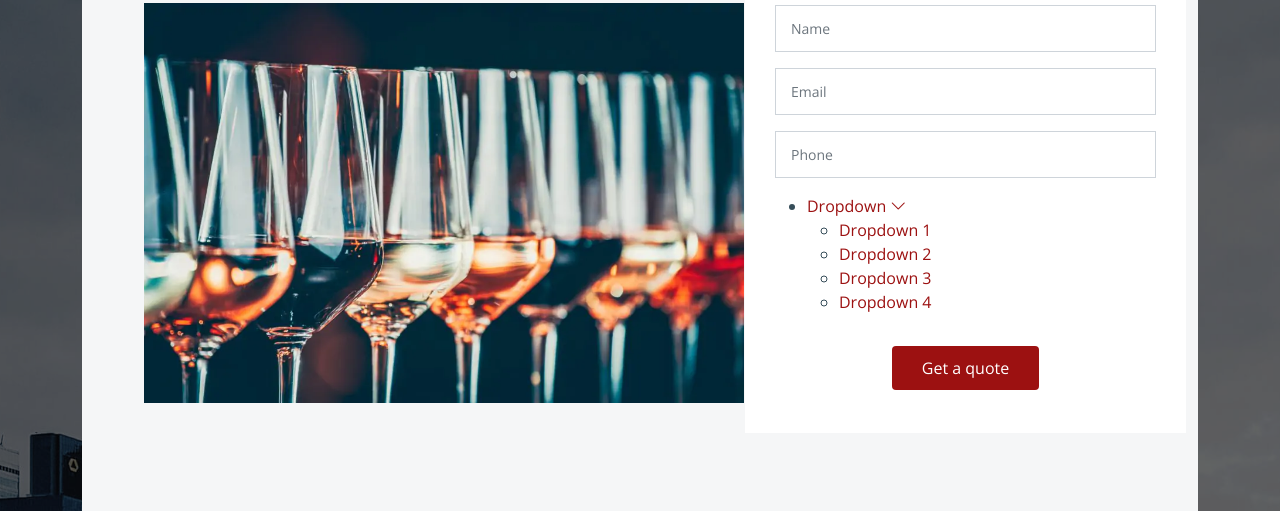
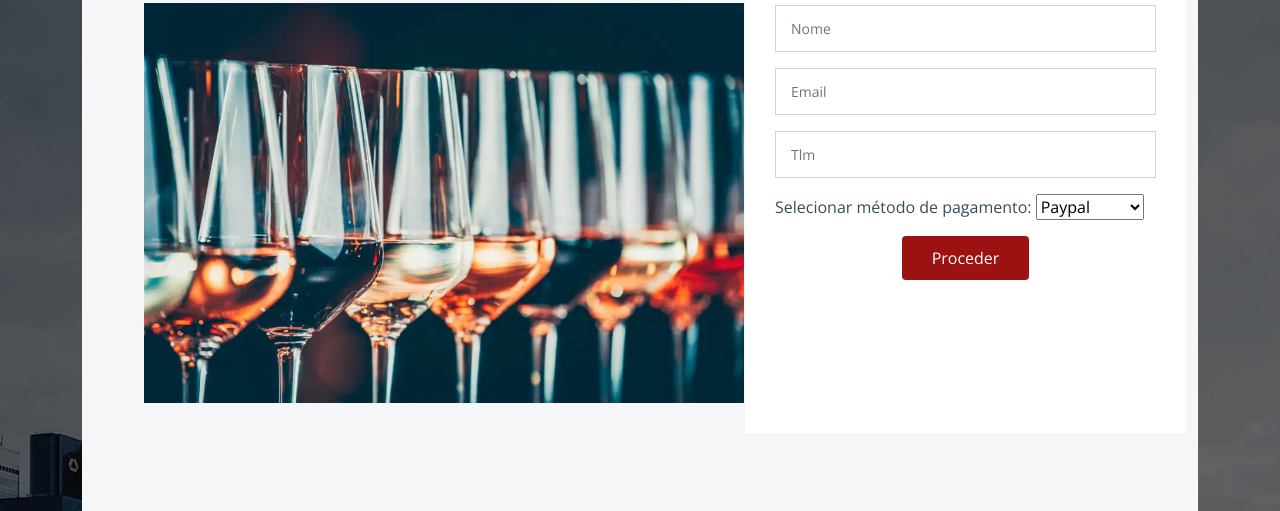
Before and after one commit to ProjetoPWG1/ProjetoPWG1.github.io, a plain HTML site: page carrinho.html in a window 1280 px wide. Shown: the part 270-781 px from the top of the page. Drawn offline with nearby package versions, Linux system fonts and the light colour scheme.

Commit message:
carrinho

```diff
--- a/carrinho.html
+++ b/carrinho.html
@@ -10,7 +10,7 @@
   <meta content="" name="keywords">
 
   <!-- Favicons -->
-  <link href="assets/img/favicon.png" rel="icon">
+  <link href="media/wine.png" rel="icon">
   <link href="assets/img/apple-touch-icon.png" rel="apple-touch-icon">
 
   <!-- Google Fonts -->
@@ -37,6 +37,19 @@
   * Author: BootstrapMade.com
   * License: https://bootstrapmade.com/license/
   ======================================================== -->
+  <style>
+    .dropdown-toggle{
+      background-color:  #9c1111;
+    }
+    .dropdown-toggle:hover{
+      background-color:#FEC733;
+      border-color: #FEC733;
+    }
+    .dropdown-toggle:active{
+      background-color:#FEC733;
+      border-color: #FEC733;
+    }
+  </style>
 </head>
 
 <body>
@@ -92,7 +105,7 @@
                     <div class="row gy-3">
 
                       <div class="col-md-12">
-                        <input type="text" name="name" class="form-control" placeholder="Name" required>
+                        <input type="text" name="name" class="form-control" placeholder="Nome" required>
                       </div>
 
                       <div class="col-md-12 ">
@@ -100,30 +113,26 @@
                       </div>
 
                       <div class="col-md-12">
-                        <input type="text" class="form-control" name="phone" placeholder="Phone" required>
+                        <input type="text" class="form-control" name="phone" placeholder="Tlm" required>
                       </div>
 
-                      <div class="col-md-12">
-                        <ul>
-                        <li class="dropdown"><a href="#"><span>Dropdown</span> <i
-                            class="bi bi-chevron-down dropdown-indicator"></i></a>
-                        <ul>
-                            <li><a href="#">Dropdown 1</a></li>
-
-                            <li><a href="#">Dropdown 2</a></li>
-                            <li><a href="#">Dropdown 3</a></li>
-                            <li><a href="#">Dropdown 4</a></li>
-                          </ul>
-                        </li>
-                    </ul>
+                      <div class="dropdown">
+                        <form>
+                          Selecionar método de pagamento:
+                          <select id="mySelect">
+                            <option value="Paypal">Paypal</option>
+                            <option value="Visa">Visa</option>
+                            <option value="Mastercard">Mastercard</option>
+                          </select>
+                        </form>
                       </div>
 
                       <div class="col-md-12 text-center">
                         <div class="loading">Loading</div>
-                        <div class="error-message"></div>
+
                         <div class="sent-message">Your quote request has been sent successfully. Thank you!</div>
 
-                        <button type="submit">Get a quote</button>
+                        <button type="submit">Proceder</button>
                       </div>
 
                     </div>
```
Also changed, not shown: media/3iua2vvbisvnb8o82h76ougvm9.png (added), media/glass.png (added), media/wine.png (added).
